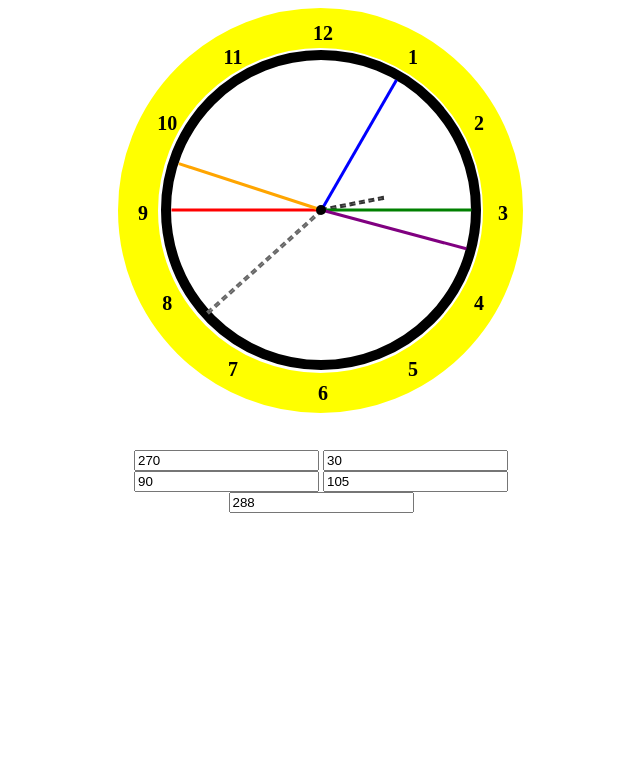
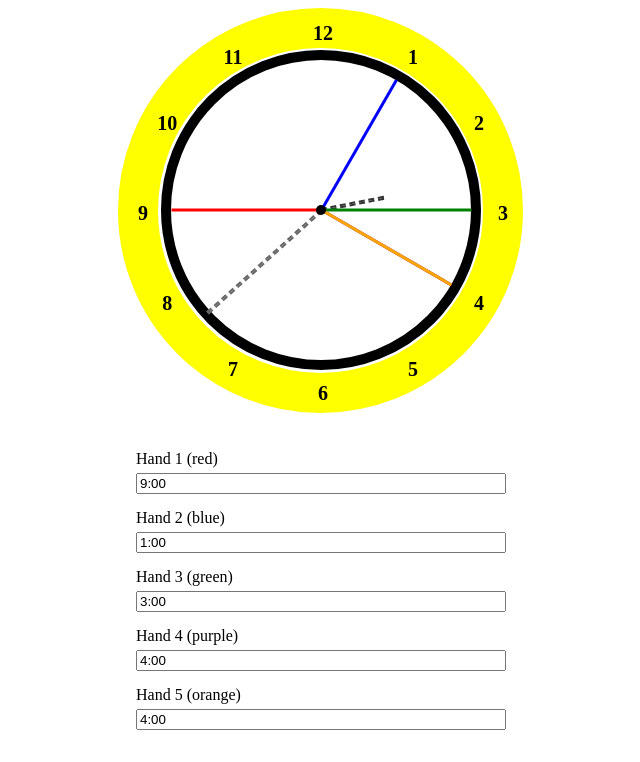
Before and after one commit to brentmclark/tss, a plain HTML site: page index.html in a window 1280 px wide. Shown: the whole page, without its empty margins (319-959 px from the left). Drawn offline with Linux system fonts and the light colour scheme.

Commit message:
Update index.html

```diff
--- a/index.html
+++ b/index.html
@@ -77,6 +77,13 @@
             top: -42px;
             left: -3px;
         }
+        .input-container {
+            display: flex;
+            flex-direction: column;
+            text-align: left;
+            gap: 5px;
+            margin: 15px;
+        }
     </style>
 </head>
 <body>
@@ -94,11 +101,26 @@
         </div>
         <div class="controls">
             <div>
-                <input type="text" id="hand1" placeholder="Hand 1 (0-360)" value="270">
-                <input type="text" id="hand2" placeholder="Hand 2 (0-360)" value="30">
-                <input type="text" id="hand3" placeholder="Hand 3 (0-360)" value="90">
-                <input type="text" id="hand4" placeholder="Hand 4 (0-360)" value="105">
-                <input type="text" id="hand5" placeholder="Hand 5 (0-360)" value="288">
+                <div class="input-container">
+                    <label for="hand1">Hand 1 (red)</label>
+                    <input type="text" id="hand1" placeholder="Hand 1 (0-360)" value="9:00">
+                </div>
+                <div class="input-container">
+                    <label for="hand2">Hand 2 (blue)</label>
+                    <input type="text" id="hand2" placeholder="Hand 2 (0-360)" value="1:00">
+                </div>
+                <div class="input-container">
+                    <label for="hand2">Hand 3 (green)</label>
+                    <input type="text" id="hand3" placeholder="Hand 3 (0-360)" value="3:00">
+                </div>
+                <div class="input-container">
+                    <label for="hand2">Hand 4 (purple)</label>
+                    <input type="text" id="hand4" placeholder="Hand 4 (0-360)" value="4:00">
+                </div>
+                <div class="input-container">
+                    <label for="hand2">Hand 5 (orange)</label>
+                    <input type="text" id="hand5" placeholder="Hand 5 (0-360)" value="4:00">
+                </div>
             </div>
         </div>
     </div>
@@ -127,7 +149,20 @@
         function updateHands() {
             for (let i = 1; i <= 5; i++) {
                 const value = document.getElementById(`hand${i}`).value;
-                const deg = parseFloat(value) || 0;
+
+                const valueParts = value.split(':');
+                let hours = parseInt(valueParts[0]);
+                let minutes = parseInt(valueParts[1]);
+
+                // Convert 24h to 12h format
+                hours = hours % 12;
+
+                // Calculate degrees
+                const hourDegrees = ((hours + minutes/60) / 12) * 360;
+                const minuteDegrees = (minutes / 60) * 360;
+                const totalDegrees = hourDegrees + minuteDegrees;
+
+                const deg = parseFloat(totalDegrees) || 0;
                 document.querySelector(`.hand${i}`).style.transform = `rotate(${deg}deg)`;
             }
         }
```
